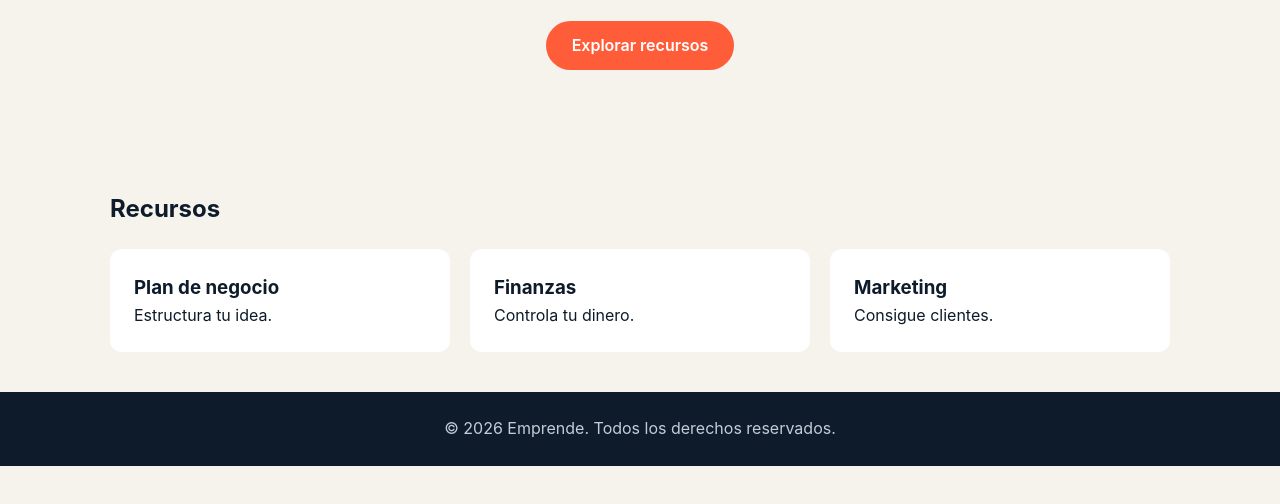
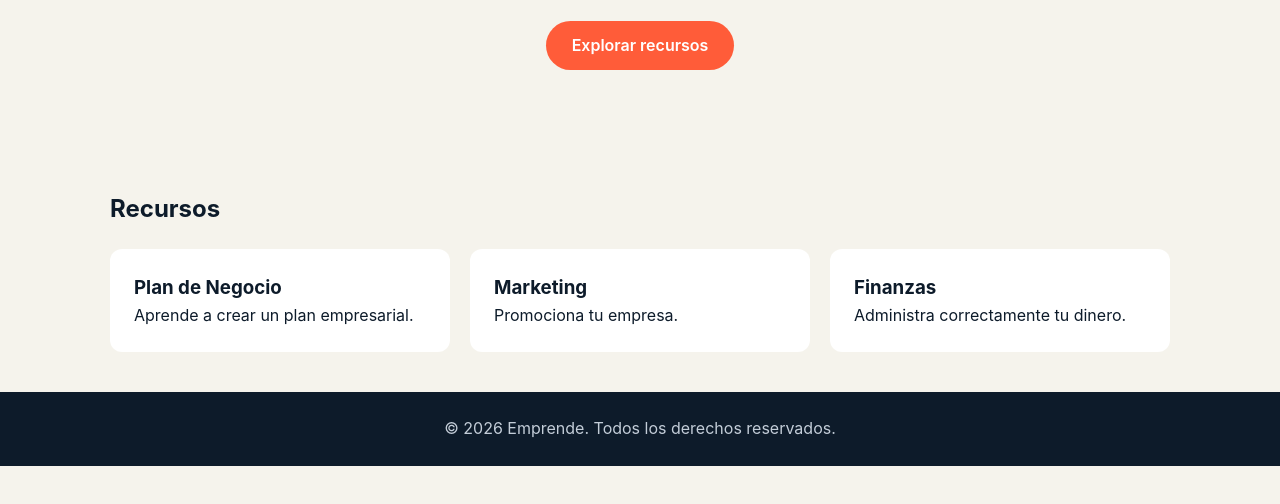
Before and after one commit to icortezsutuc-lab/emprende-landing, a website built with Vite: page index.html in a window 1280 px wide. Shown: the part 242-746 px from the top of the page. Built offline with nearby package versions, Linux system fonts and the light colour scheme.

Commit message:
Agregar controlador, herencia y carga dinámica de recursos

```diff
--- a/index.html
+++ b/index.html
@@ -27,7 +27,6 @@
 <main>
 
     <section class="hero">
-
         <h1>Convierte tu idea en un negocio</h1>
 
         <p>
@@ -37,31 +36,14 @@
         <a href="#recursos" class="btn">
             Explorar recursos
         </a>
-
     </section>
 
     <section class="recursos" id="recursos">
 
         <h2>Recursos</h2>
 
-        <div class="cards">
-
-            <article class="card">
-                <h3>Plan de negocio</h3>
-                <p>Estructura tu idea.</p>
-            </article>
-
-            <article class="card">
-                <h3>Finanzas</h3>
-                <p>Controla tu dinero.</p>
-            </article>
-
-            <article class="card">
-                <h3>Marketing</h3>
-                <p>Consigue clientes.</p>
-            </article>
-
-        </div>
+        <!-- Aquí TypeScript agregará las tarjetas -->
+        <div class="cards" id="contenedorRecursos"></div>
 
     </section>
 
--- /dev/null
+++ b/src/controllers/RecursoController.ts
@@ -0,0 +1,34 @@
+import { RecursoService } from "../services/RecursoService";
+
+export class RecursoController {
+
+    private servicio = new RecursoService();
+
+    async mostrarRecursos() {
+
+        const recursos = await this.servicio.obtenerRecursos();
+
+        const contenedor = document.getElementById("contenedorRecursos");
+
+        if (!contenedor) return;
+
+        contenedor.innerHTML = "";
+
+        recursos.forEach((recurso: any) => {
+
+            const tarjeta = document.createElement("article");
+
+            tarjeta.className = "card";
+
+            tarjeta.innerHTML = `
+                <h3>${recurso.titulo}</h3>
+                <p>${recurso.descripcion}</p>
+            `;
+
+            contenedor.appendChild(tarjeta);
+
+        });
+
+    }
+
+}
--- a/src/main.ts
+++ b/src/main.ts
@@ -1,2 +1,8 @@
-import '../scss/main.scss';
-import '../js/main.js';
+import "../scss/main.scss";
+import "../js/main.js";
+
+import { RecursoController } from "./controllers/RecursoController";
+
+const controlador = new RecursoController();
+
+controlador.mostrarRecursos();
--- a/src/services/RecursoService.ts
+++ b/src/services/RecursoService.ts
@@ -1,10 +1,8 @@
-import { Recurso } from "../models/Recurso";
+export class RecursoService {
 
-export class RecursoService{
+    async obtenerRecursos() {
 
-    async obtenerRecursos(){
-
-        const respuesta=await fetch("/recursos.json");
+        const respuesta = await fetch("/recursos.json");
 
         return await respuesta.json();
 
```
Also changed, not shown: src/interfaces/IRecurso.ts (+4 -9 lines), src/models/Recurso.ts (+10 -11 lines), src/models/RecursoPremium.ts (added, +19 -0 lines).
